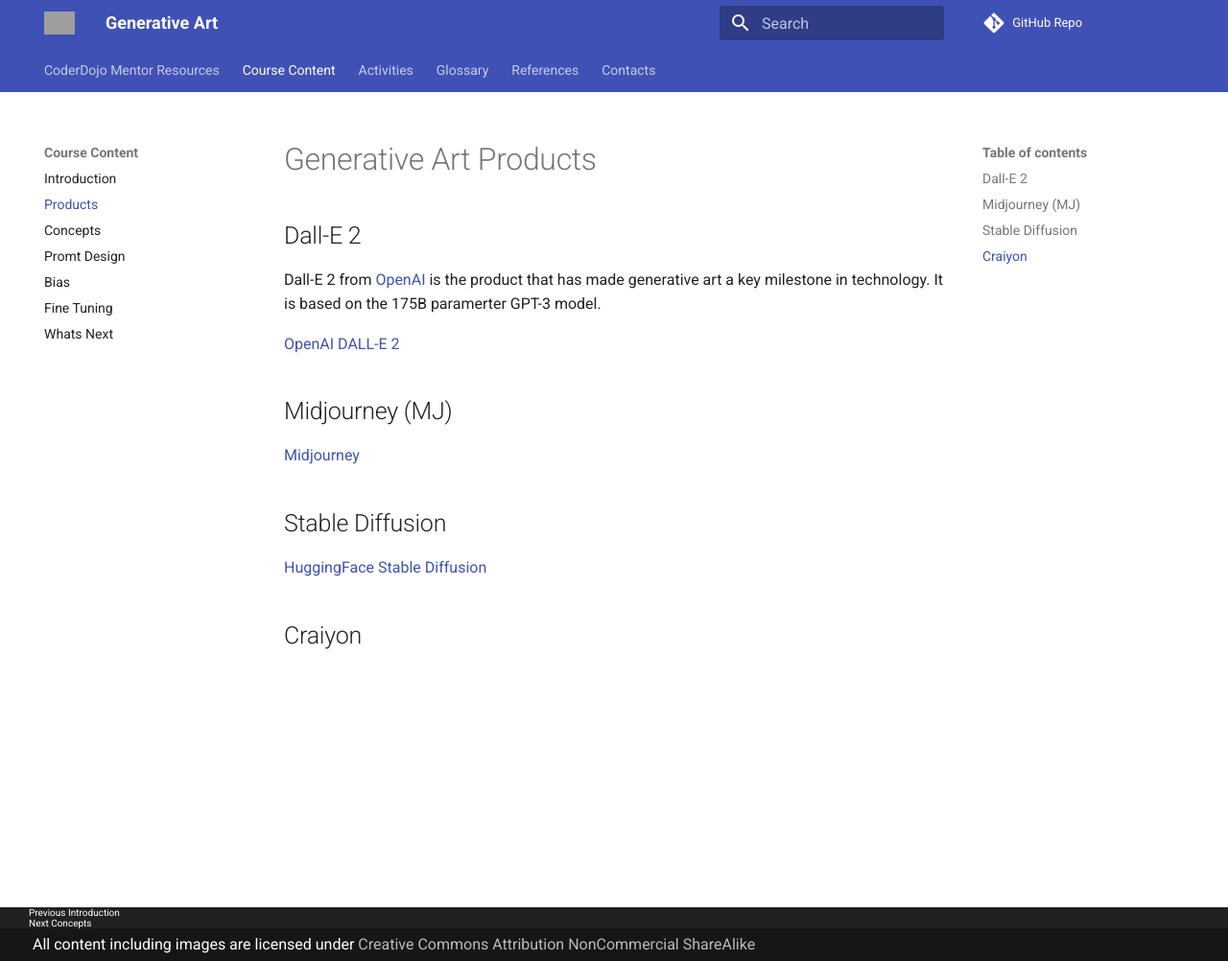
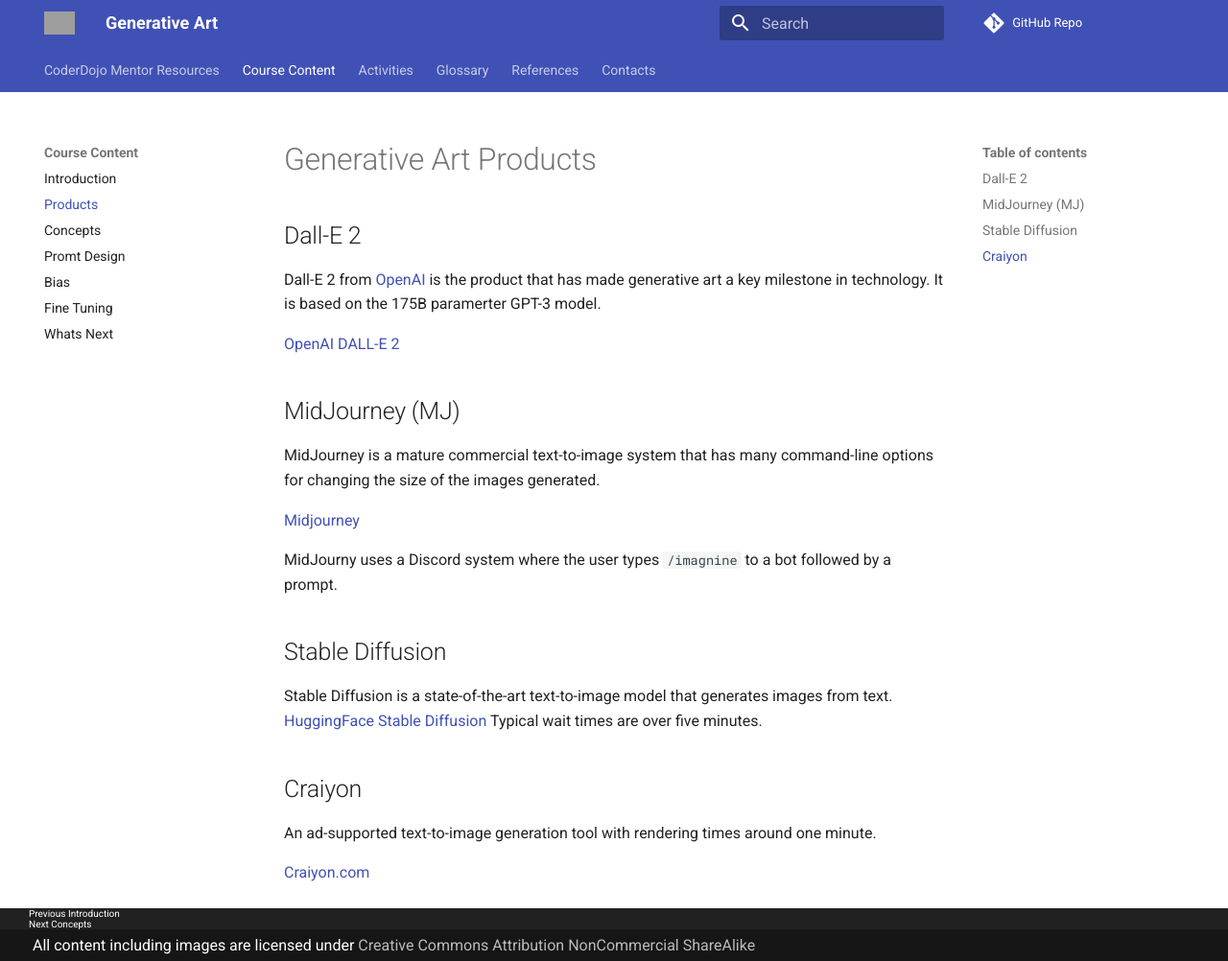
Before and after one commit to CoderDojoTC/generative-art, an MkDocs documentation site: the page built from docs/02-products.md, in a window 1280 px wide and 1002 px high. Shown: the whole window at 96% size. Built offline with MkDocs 1.6.1 and Material for MkDocs 9.7.7, drawn with Linux system fonts in a browser that asks for light colours; comment, search, counter and statistics services are not loaded; grey boxes are pictures that could not be loaded.

Commit message:
updates to markdown content

````diff
--- a/docs/02-products.md
+++ b/docs/02-products.md
@@ -7,12 +7,22 @@
 
 [OpenAI DALL-E 2](https://openai.com/dall-e-2/)
 
-## Midjourney (MJ)
+## MidJourney (MJ)
+
+MidJourney is a mature commercial text-to-image system that has many command-line options for changing the size of the images generated.
 
 [Midjourney](http://midjourney.com)
 
+MidJourny uses a Discord system where the user types ```/imagnine``` to a bot followed by a prompt.
+
 ## Stable Diffusion
 
+Stable Diffusion is a state-of-the-art text-to-image model that generates images from text.
 [HuggingFace Stable Diffusion](http://huggingface.co/spaces/stabilityai/stable-diffusion)
+Typical wait times are over five minutes.
 
 ## Craiyon
+
+An ad-supported text-to-image generation tool with rendering times around one minute.
+
+[Craiyon.com](http://craiyon)
````
Also changed, not shown: 2 other files.
